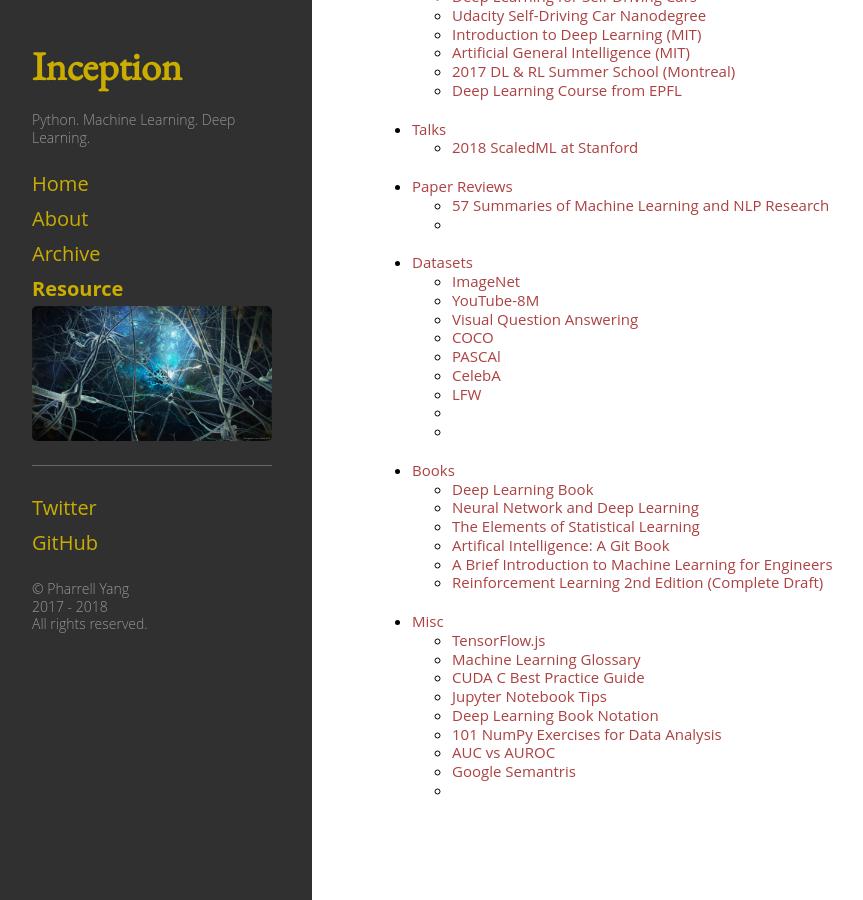
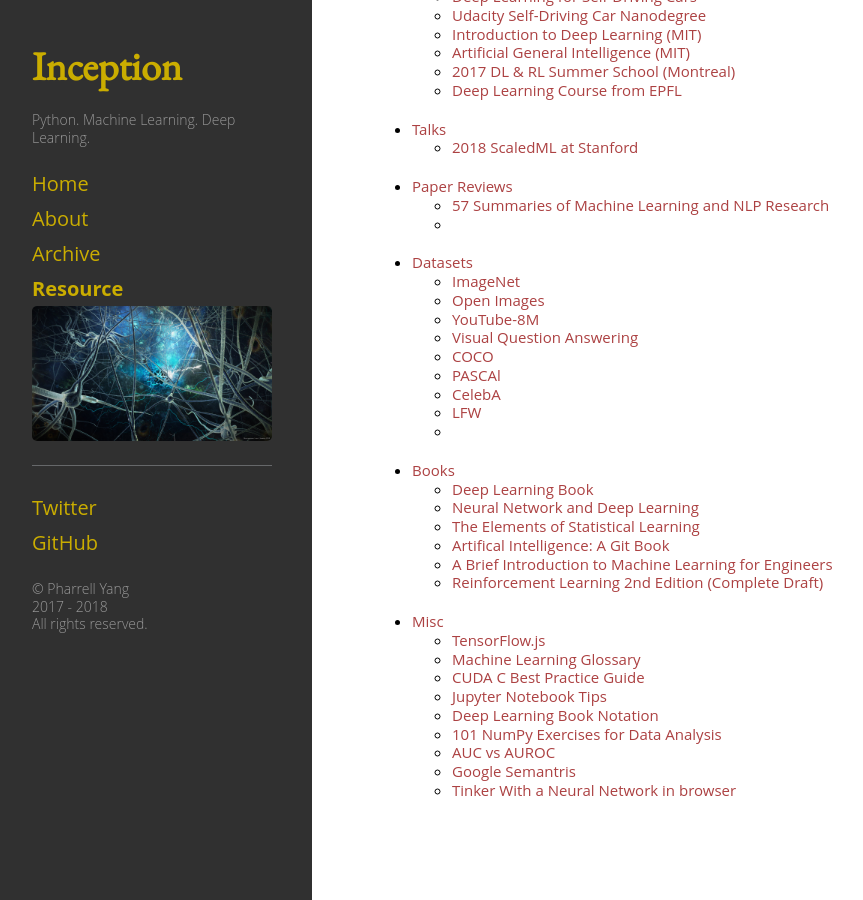
Before and after one commit to pharrellyhy/pharrellyhy.github.io.bakcup, a Jekyll site: the page built from resource.md, in a window 1280 px wide and 900 px high, scrolled down 1972 px. Shown: the whole window, without its empty margins (8-871 px from the left). Built offline with Jekyll 4.4.1, drawn with Linux system fonts in a browser that asks for light colours.

Commit message:
updates resource

```diff
--- a/_data/nav.yml
+++ b/_data/nav.yml
@@ -313,6 +313,9 @@
     - title: "ImageNet"
       url: "http://www.image-net.org/"
 
+    - title: "Open Images"
+      url: "https://storage.googleapis.com/openimages/web/index.html"
+
     - title: "YouTube-8M"
       url: "https://research.google.com/youtube8m/"
 
@@ -330,9 +333,6 @@
 
     - title: "LFW"
       url: "http://vis-www.cs.umass.edu/lfw/"
-
-    - title: ""
-      url: ""
 
     - title: ""
       url: ""
@@ -384,5 +384,5 @@
     - title: "Google Semantris"
       url: "https://research.google.com/semantris"
 
-    - title: ""
-      url: ""
+    - title: "Tinker With a Neural Network in browser"
+      url: "http://playground.tensorflow.org/"
```
